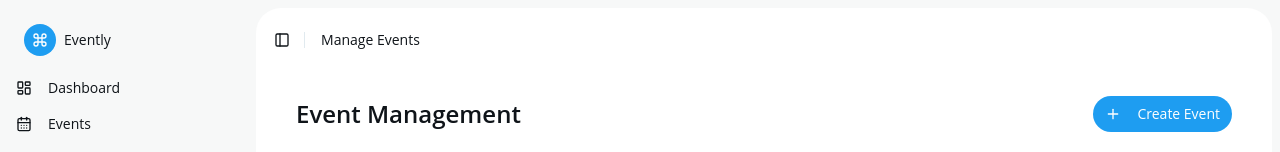
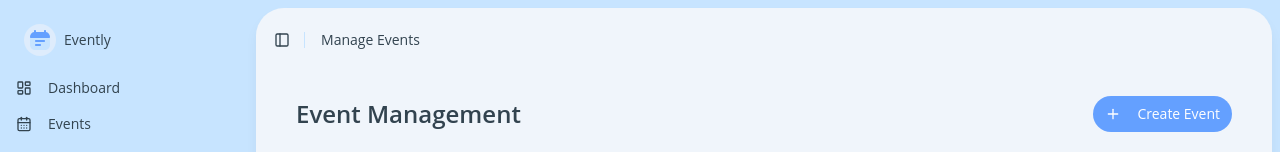
Before and after one commit to alishanawer/Evently, a React (Vite) app in the folder frontend/: page /manage-events in a window 1280 px wide. Shown: the top 152 px of the page. Built offline with nearby package versions, Linux system fonts and the light colour scheme; no server answers; sample sign-in values are in the browser's storage.

Commit message:
Updated the design of the app

```diff
--- a/frontend/src/components/app-sidebar.jsx
+++ b/frontend/src/components/app-sidebar.jsx
@@ -52,8 +52,12 @@ export function AppSidebar({ ...props }) {
           <SidebarMenuItem>
             <SidebarMenuButton size="lg" asChild>
               <Link to="/">
-                <div className="bg-sidebar-primary text-sidebar-primary-foreground flex aspect-square size-8 items-center justify-center rounded-lg">
-                  <Command className="size-4" />
+                <div className="flex aspect-square size-8 items-center justify-center rounded-lg bg-accent">
+                  <img
+                    src="/evently.svg"
+                    alt="Evently Logo"
+                    className="size-6"
+                  />
                 </div>
                 <div className="grid flex-1 text-left text-sm leading-tight">
                   <span className="truncate font-medium">Evently</span>
--- a/frontend/src/index.css
+++ b/frontend/src/index.css
@@ -4,123 +4,101 @@
 @custom-variant dark (&:is(.dark *));
 
 :root {
-  --background: oklch(1 0 0);
-  --foreground: oklch(0.1884 0.0128 248.5103);
-  --card: oklch(0.9784 0.0011 197.1387);
-  --card-foreground: oklch(0.1884 0.0128 248.5103);
+  --background: oklch(0.9689 0.009 250);
+  --foreground: oklch(0.3729 0.0306 240);
+  --card: oklch(1 0 0);
+  --card-foreground: oklch(0.3729 0.0306 240);
   --popover: oklch(1 0 0);
-  --popover-foreground: oklch(0.1884 0.0128 248.5103);
-  --primary: oklch(0.6723 0.1606 244.9955);
+  --popover-foreground: oklch(0.3729 0.0306 240);
+  --primary: oklch(0.709 0.1592 260);
   --primary-foreground: oklch(1 0 0);
-  --secondary: oklch(0.1884 0.0128 248.5103);
-  --secondary-foreground: oklch(1 0 0);
-  --muted: oklch(0.9222 0.0013 286.3737);
-  --muted-foreground: oklch(0.1884 0.0128 248.5103);
-  --accent: oklch(0.9392 0.0166 250.8453);
-  --accent-foreground: oklch(0.6723 0.1606 244.9955);
-  --destructive: oklch(0.6188 0.2376 25.7658);
+  --secondary: oklch(0.9073 0.053 250);
+  --secondary-foreground: oklch(0.4461 0.0263 250);
+  --muted: oklch(0.9464 0.0327 240);
+  --muted-foreground: oklch(0.551 0.0234 240);
+  --accent: oklch(0.9376 0.026 250);
+  --accent-foreground: oklch(0.3729 0.0306 240);
+  --destructive: oklch(0.8077 0.1035 19.5706);
   --destructive-foreground: oklch(1 0 0);
-  --border: oklch(0.9317 0.0118 231.6594);
-  --input: oklch(0.9809 0.0025 228.7836);
-  --ring: oklch(0.6818 0.1584 243.354);
-  --chart-1: oklch(0.6723 0.1606 244.9955);
-  --chart-2: oklch(0.6907 0.1554 160.3454);
-  --chart-3: oklch(0.8214 0.16 82.5337);
-  --chart-4: oklch(0.7064 0.1822 151.7125);
-  --chart-5: oklch(0.5919 0.2186 10.5826);
-  --sidebar: oklch(0.9784 0.0011 197.1387);
-  --sidebar-foreground: oklch(0.1884 0.0128 248.5103);
-  --sidebar-primary: oklch(0.6723 0.1606 244.9955);
+  --border: oklch(0.9073 0.053 250);
+  --input: oklch(0.9073 0.053 250);
+  --ring: oklch(0.709 0.1592 260);
+  --chart-1: oklch(0.709 0.1592 260);
+  --chart-2: oklch(0.6056 0.2189 255);
+  --chart-3: oklch(0.5413 0.2466 250);
+  --chart-4: oklch(0.4907 0.2412 245);
+  --chart-5: oklch(0.432 0.2106 240);
+  --sidebar: oklch(0.9073 0.053 250);
+  --sidebar-foreground: oklch(0.3729 0.0306 240);
+  --sidebar-primary: oklch(0.709 0.1592 260);
   --sidebar-primary-foreground: oklch(1 0 0);
-  --sidebar-accent: oklch(0.9392 0.0166 250.8453);
-  --sidebar-accent-foreground: oklch(0.6723 0.1606 244.9955);
-  --sidebar-border: oklch(0.9271 0.0101 238.5177);
-  --sidebar-ring: oklch(0.6818 0.1584 243.354);
+  --sidebar-accent: oklch(0.9376 0.026 250);
+  --sidebar-accent-foreground: oklch(0.3729 0.0306 240);
+  --sidebar-border: oklch(0.9073 0.053 250);
+  --sidebar-ring: oklch(0.709 0.1592 260);
+
+  /* keep your original design tokens */
   --font-sans: Open Sans, sans-serif;
-  --font-serif: Georgia, serif;
-  --font-mono: Menlo, monospace;
-  --radius: 1.3rem;
+  --font-serif: Source Serif 4, serif;
+  --font-mono: IBM Plex Mono, monospace;
+  --radius: 1.5rem;
   --shadow-x: 0px;
-  --shadow-y: 2px;
-  --shadow-blur: 0px;
-  --shadow-spread: 0px;
-  --shadow-opacity: 0;
-  --shadow-color: rgba(29, 161, 242, 0.15);
-  --shadow-2xs: 0px 2px 0px 0px hsl(202.8169 89.1213% 53.1373% / 0);
-  --shadow-xs: 0px 2px 0px 0px hsl(202.8169 89.1213% 53.1373% / 0);
-  --shadow-sm: 0px 2px 0px 0px hsl(202.8169 89.1213% 53.1373% / 0),
-    0px 1px 2px -1px hsl(202.8169 89.1213% 53.1373% / 0);
-  --shadow: 0px 2px 0px 0px hsl(202.8169 89.1213% 53.1373% / 0),
-    0px 1px 2px -1px hsl(202.8169 89.1213% 53.1373% / 0);
-  --shadow-md: 0px 2px 0px 0px hsl(202.8169 89.1213% 53.1373% / 0),
-    0px 2px 4px -1px hsl(202.8169 89.1213% 53.1373% / 0);
-  --shadow-lg: 0px 2px 0px 0px hsl(202.8169 89.1213% 53.1373% / 0),
-    0px 4px 6px -1px hsl(202.8169 89.1213% 53.1373% / 0);
-  --shadow-xl: 0px 2px 0px 0px hsl(202.8169 89.1213% 53.1373% / 0),
-    0px 8px 10px -1px hsl(202.8169 89.1213% 53.1373% / 0);
-  --shadow-2xl: 0px 2px 0px 0px hsl(202.8169 89.1213% 53.1373% / 0);
-  --tracking-normal: 0em;
-  --spacing: 0.25rem;
+  --shadow-y: 8px;
+  --shadow-blur: 16px;
+  --shadow-spread: -4px;
+  --shadow-opacity: 0.08;
+  --shadow-color: hsl(0 0% 0%);
+  --shadow-2xs: 0px 8px 16px -4px hsl(0 0% 0% / 0.04);
+  --shadow-xs: 0px 8px 16px -4px hsl(0 0% 0% / 0.04);
+  --shadow-sm: 0px 8px 16px -4px hsl(0 0% 0% / 0.08),
+    0px 1px 2px -5px hsl(0 0% 0% / 0.08);
+  --shadow: 0px 8px 16px -4px hsl(0 0% 0% / 0.08),
+    0px 1px 2px -5px hsl(0 0% 0% / 0.08);
+  --shadow-md: 0px 8px 16px -4px hsl(0 0% 0% / 0.08),
+    0px 2px 4px -5px hsl(0 0% 0% / 0.08);
+  --shadow-lg: 0px 8px 16px -4px hsl(0 0% 0% / 0.08),
+    0px 4px 6px -5px hsl(0 0% 0% / 0.08);
+  --shadow-xl: 0px 8px 16px -4px hsl(0 0% 0% / 0.08),
+    0px 8px 10px -5px hsl(0 0% 0% / 0.08);
+  --shadow-2xl: 0px 8px 16px -4px hsl(0 0% 0% / 0.2);
 }
 
 .dark {
-  --background: oklch(0 0 0);
-  --foreground: oklch(0.9328 0.0025 228.7857);
-  --card: oklch(0.2097 0.008 274.5332);
-  --card-foreground: oklch(0.8853 0 0);
-  --popover: oklch(0 0 0);
-  --popover-foreground: oklch(0.9328 0.0025 228.7857);
-  --primary: oklch(0.6692 0.1607 245.011);
-  --primary-foreground: oklch(1 0 0);
-  --secondary: oklch(0.9622 0.0035 219.5331);
-  --secondary-foreground: oklch(0.1884 0.0128 248.5103);
-  --muted: oklch(0.209 0 0);
-  --muted-foreground: oklch(0.5637 0.0078 247.9662);
-  --accent: oklch(0.1928 0.0331 242.5459);
-  --accent-foreground: oklch(0.6692 0.1607 245.011);
-  --destructive: oklch(0.6188 0.2376 25.7658);
-  --destructive-foreground: oklch(1 0 0);
-  --border: oklch(0.2674 0.0047 248.0045);
-  --input: oklch(0.302 0.0288 244.8244);
-  --ring: oklch(0.6818 0.1584 243.354);
-  --chart-1: oklch(0.6723 0.1606 244.9955);
-  --chart-2: oklch(0.6907 0.1554 160.3454);
-  --chart-3: oklch(0.8214 0.16 82.5337);
-  --chart-4: oklch(0.7064 0.1822 151.7125);
-  --chart-5: oklch(0.5919 0.2186 10.5826);
-  --sidebar: oklch(0.2097 0.008 274.5332);
-  --sidebar-foreground: oklch(0.8853 0 0);
-  --sidebar-primary: oklch(0.6818 0.1584 243.354);
-  --sidebar-primary-foreground: oklch(1 0 0);
-  --sidebar-accent: oklch(0.1928 0.0331 242.5459);
-  --sidebar-accent-foreground: oklch(0.6692 0.1607 245.011);
-  --sidebar-border: oklch(0.3795 0.022 240.5943);
-  --sidebar-ring: oklch(0.6818 0.1584 243.354);
-  --font-sans: Open Sans, sans-serif;
-  --font-serif: Georgia, serif;
-  --font-mono: Menlo, monospace;
-  --radius: 1.3rem;
-  --shadow-x: 0px;
-  --shadow-y: 2px;
-  --shadow-blur: 0px;
-  --shadow-spread: 0px;
-  --shadow-opacity: 0;
-  --shadow-color: rgba(29, 161, 242, 0.25);
-  --shadow-2xs: 0px 2px 0px 0px hsl(202.8169 89.1213% 53.1373% / 0);
-  --shadow-xs: 0px 2px 0px 0px hsl(202.8169 89.1213% 53.1373% / 0);
-  --shadow-sm: 0px 2px 0px 0px hsl(202.8169 89.1213% 53.1373% / 0),
-    0px 1px 2px -1px hsl(202.8169 89.1213% 53.1373% / 0);
-  --shadow: 0px 2px 0px 0px hsl(202.8169 89.1213% 53.1373% / 0),
-    0px 1px 2px -1px hsl(202.8169 89.1213% 53.1373% / 0);
-  --shadow-md: 0px 2px 0px 0px hsl(202.8169 89.1213% 53.1373% / 0),
-    0px 2px 4px -1px hsl(202.8169 89.1213% 53.1373% / 0);
-  --shadow-lg: 0px 2px 0px 0px hsl(202.8169 89.1213% 53.1373% / 0),
-    0px 4px 6px -1px hsl(202.8169 89.1213% 53.1373% / 0);
-  --shadow-xl: 0px 2px 0px 0px hsl(202.8169 89.1213% 53.1373% / 0),
-    0px 8px 10px -1px hsl(202.8169 89.1213% 53.1373% / 0);
-  --shadow-2xl: 0px 2px 0px 0px hsl(202.8169 89.1213% 53.1373% / 0);
+  --background: oklch(0.2161 0.0061 250);
+  --foreground: oklch(0.9299 0.0334 240);
+  --card: oklch(0.2805 0.0309 240);
+  --card-foreground: oklch(0.9299 0.0334 240);
+  --popover: oklch(0.2805 0.0309 240);
+  --popover-foreground: oklch(0.9299 0.0334 240);
+  --primary: oklch(0.7874 0.1179 260);
+  --primary-foreground: oklch(0.2161 0.0061 250);
+  --secondary: oklch(0.3416 0.0444 245);
+  --secondary-foreground: oklch(0.8717 0.0093 250);
+  --muted: oklch(0.2283 0.0375 245);
+  --muted-foreground: oklch(0.7137 0.0192 250);
+  --accent: oklch(0.3858 0.0509 250);
+  --accent-foreground: oklch(0.8717 0.0093 250);
+  --destructive: oklch(0.8077 0.1035 19.5706);
+  --destructive-foreground: oklch(0.2161 0.0061 250);
+  --border: oklch(0.3416 0.0444 245);
+  --input: oklch(0.3416 0.0444 245);
+  --ring: oklch(0.7874 0.1179 260);
+  --chart-1: oklch(0.7874 0.1179 260);
+  --chart-2: oklch(0.709 0.1592 260);
+  --chart-3: oklch(0.6056 0.2189 255);
+  --chart-4: oklch(0.5413 0.2466 250);
+  --chart-5: oklch(0.4907 0.2412 245);
+  --sidebar: oklch(0.3416 0.0444 245);
+  --sidebar-foreground: oklch(0.9299 0.0334 240);
+  --sidebar-primary: oklch(0.7874 0.1179 260);
+  --sidebar-primary-foreground: oklch(0.2161 0.0061 250);
+  --sidebar-accent: oklch(0.3858 0.0509 250);
+  --sidebar-accent-foreground: oklch(0.8717 0.0093 250);
+  --sidebar-border: oklch(0.3416 0.0444 245);
+  --sidebar-ring: oklch(0.7874 0.1179 260);
 }
 
+/* Keep your @theme inline and @layer base exactly as before */
 @theme inline {
   --color-background: var(--background);
   --color-foreground: var(--foreground);
```
Also changed, not shown: frontend/public/evently.svg.
